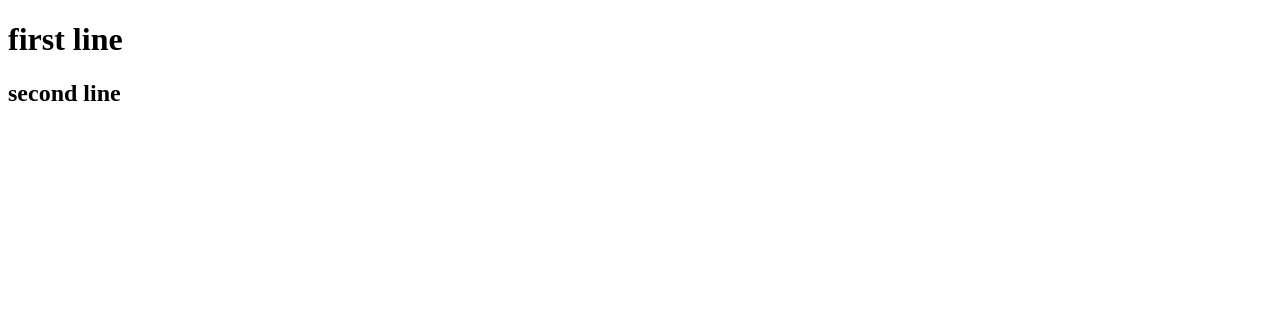
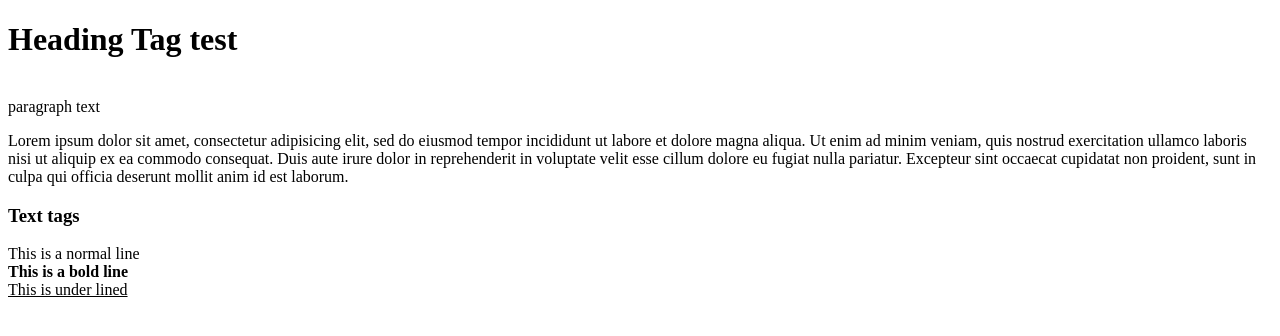
Before and after one commit to Hamim104/Software-Project-II, a plain HTML site: page HTML/index.html in a window 1280 px wide. Drawn offline with Linux system fonts and the light colour scheme.

Commit message:
Adding more elements

```diff
--- a/HTML/index.html
+++ b/HTML/index.html
@@ -3,8 +3,32 @@
 	<head><title>Name Of Page</title></head>
 
 	<body>
-		<h1> first line </h1>
-		<h2> second line </h2>
+		<h1> Heading Tag test </h1> <br>
+
+		paragraph text <br>
+		<p>Lorem ipsum dolor sit amet, consectetur adipisicing elit, sed do eiusmod
+		tempor incididunt ut labore et dolore magna aliqua. Ut enim ad minim veniam,
+		quis nostrud exercitation ullamco laboris nisi ut aliquip ex ea commodo
+		consequat. Duis aute irure dolor in reprehenderit in voluptate velit esse
+		cillum dolore eu fugiat nulla pariatur. Excepteur sint occaecat cupidatat non
+		proident, sunt in culpa qui officia deserunt mollit anim id est laborum.</p>
+
+		<h3>Text tags</h3>
+		This is a normal line <br>
+		<b>This is a bold line</b> <br>
+		<u>This is under lined</u> <br>
+
+
+
+
+
+
+
+
+
+
+
+
+
 	</body>
-
 </html>
```
